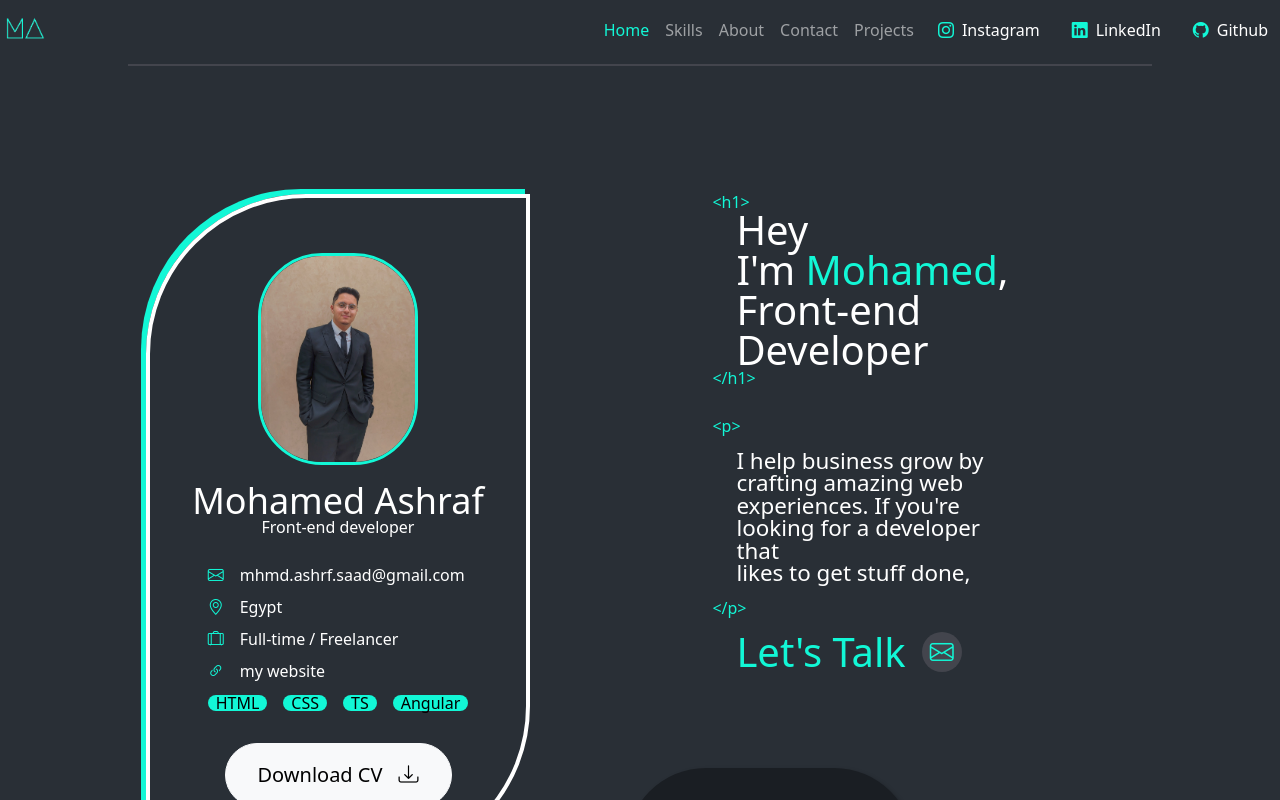
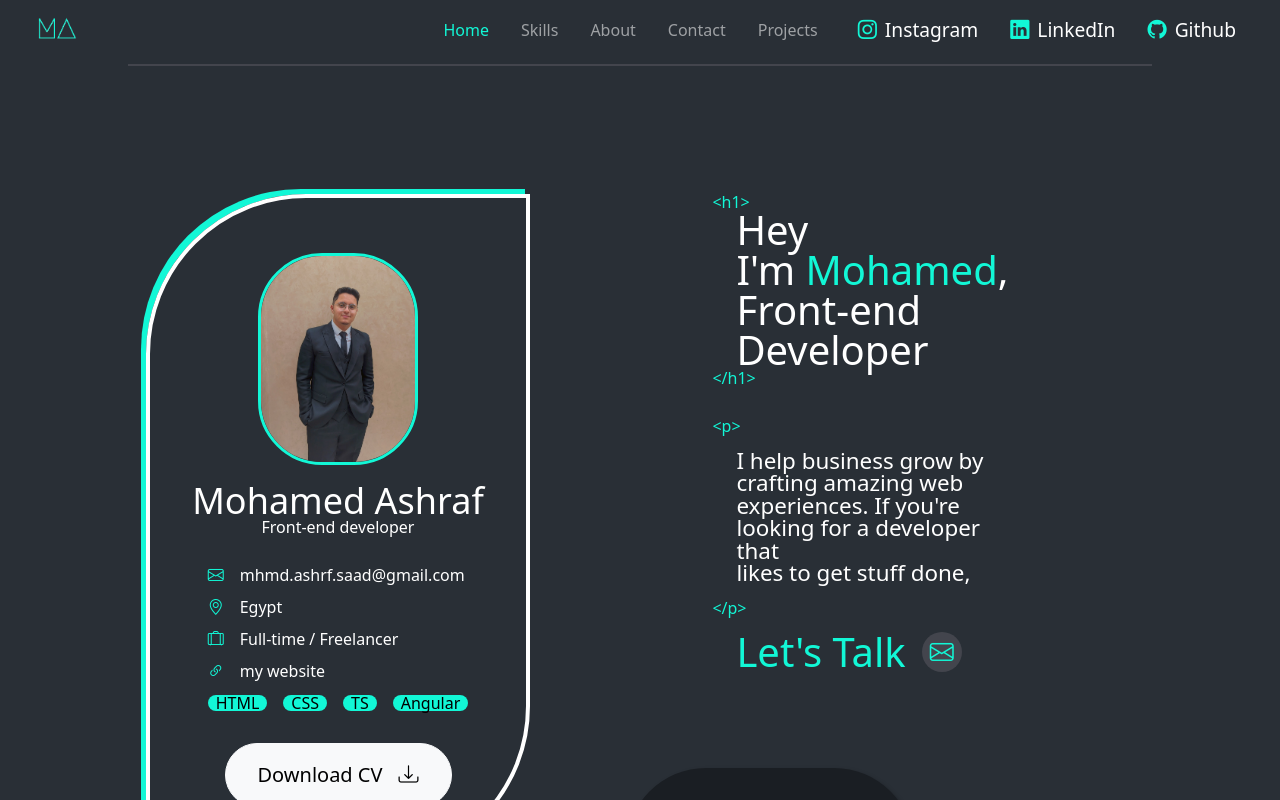
Before and after one commit to mhmd-ashrf-saad/Portfolio, an Angular app: page / in a window 1280 px wide. Shown: the top 800 px of the page. Built offline with nearby package versions, Linux system fonts and the light colour scheme; a web font is replaced by a local one.

Commit message:
header responsive tablet and pc

```diff
--- a/src/app/components/header/header.css
+++ b/src/app/components/header/header.css
@@ -2,14 +2,13 @@
   flex-grow: 0;
   gap: 1rem;
 }
-.brand{
-  a{
-    margin:0;
+.brand {
+  a {
+    margin: 0;
   }
 }
 img {
   width: 3rem;
-
 }
 
 .container-fluid {
@@ -19,7 +18,8 @@ img {
 nav {
   background-color: var(--primary) !important;
   height: 3.7rem;
-  justify-content: space-around;}
+  justify-content: space-around;
+}
 
 i {
   span {
@@ -42,6 +42,91 @@ i {
   margin: 0.3rem auto 0;
 }
 
+/* Tablet Responsive Styles (577px - 991px) */
+@media (min-width: 577px) and (max-width: 991px) {
+  nav {
+    padding: 0 1.5rem;
+  }
+
+  .navbar-collapse {
+    gap: 1.5rem;
+  }
+
+  .navbar-nav {
+    gap: 0.5rem;
+  }
+
+  .icons {
+    gap: 20px;
+
+    span {
+      display: none; /* Hide text labels on tablet */
+    }
+
+    i {
+      font-size: 1.2rem;
+    }
+  }
+
+  .custom-border {
+    width: 90%;
+  }
+}
+
+/* Desktop Responsive Styles (992px and above) */
+@media (min-width: 992px) {
+  nav {
+    padding: 0 2rem;
+  }
+
+  .navbar-collapse {
+    gap: 2rem;
+  }
+
+  .navbar-nav {
+    gap: 1rem;
+  }
+
+  .icons {
+    gap: 32px;
+
+    i {
+      font-size: 1.2rem;
+      transition: transform 0.3s ease;
+    }
+
+    i:hover {
+      transform: scale(1.1);
+      color: var(--active);
+    }
+  }
+
+  .nav-link {
+    position: relative;
+    transition: color 0.3s ease;
+  }
+
+  .nav-link:hover {
+    color: var(--active) !important;
+  }
+
+  .nav-link::after {
+    content: "";
+    position: absolute;
+    width: 0;
+    height: 2px;
+    bottom: 0;
+    left: 0;
+    background-color: var(--active);
+    transition: width 0.3s ease;
+  }
+
+  .nav-link:hover::after {
+    width: 100%;
+  }
+}
+
+/* Mobile Styles (existing code) */
 @media (max-width: 576px) {
   nav {
     .icons {
@@ -52,7 +137,6 @@ i {
       margin: 0;
     }
   }
-
 
   .navbar-nav {
     flex-direction: row;
@@ -69,3 +153,52 @@ i {
     display: flex;
   }
 }
+
+/* Tablet Portrait Mode (577px - 768px) */
+@media (min-width: 577px) and (max-width: 768px) and (orientation: portrait) {
+  nav {
+    padding: 0 1rem;
+    height: 4rem;
+  }
+
+  .navbar-collapse {
+    gap: 1rem;
+  }
+
+  .navbar-nav {
+    flex-direction: row;
+    flex-wrap: wrap;
+    justify-content: center;
+    gap: 0.5rem;
+    margin-bottom: 0.5rem;
+  }
+
+  .nav-item {
+    margin-bottom: 0.25rem;
+  }
+
+  .nav-link {
+    font-size: 0.9rem;
+    padding: 0.25rem 0.5rem;
+  }
+
+  .icons {
+    gap: 15px;
+
+    span {
+      display: none; /* Hide text labels on tablet portrait */
+    }
+
+    i {
+      font-size: 1.1rem;
+    }
+  }
+
+  .custom-border {
+    width: 95%;
+  }
+
+  .brand img {
+    width: 2.5rem;
+  }
+}
```
